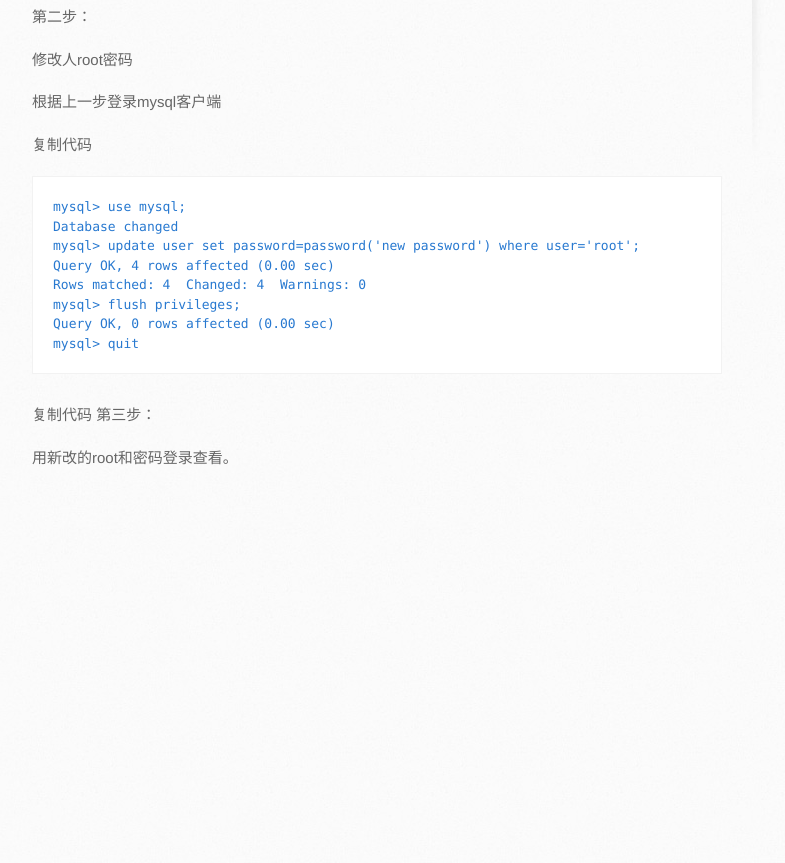
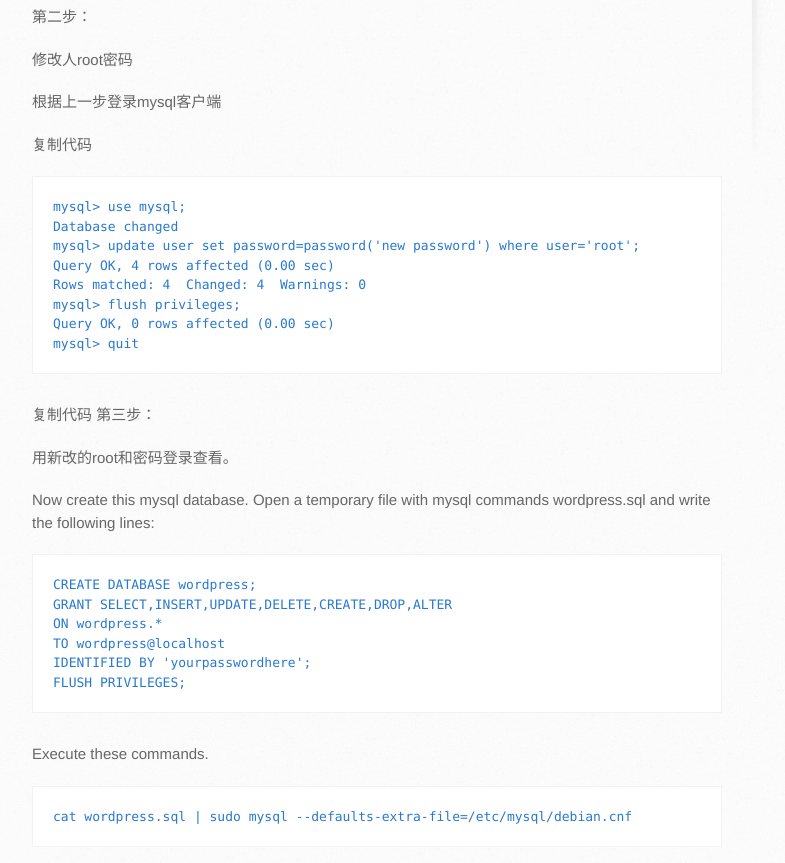
Before and after one commit to xuiv/xuiv.github.io, a Jekyll site: the page built from _posts/2018-04-23-ubuntu-mysql-password.markdown, in a window 1280 px wide and 900 px high, scrolled down 585 px. Shown: the top 863 px of the window, without its empty margins (138-923 px from the left). Built offline with Jekyll 4.4.1, drawn with Linux system fonts in a browser that asks for light colours; some web fonts are replaced; before the commit the page ends 1097 px from its top, so only the background shows below that.

Commit message:
Update 2018-04-23-ubuntu-mysql-password.markdown

````diff
--- a/_posts/2018-04-23-ubuntu-mysql-password.markdown
+++ b/_posts/2018-04-23-ubuntu-mysql-password.markdown
@@ -36,3 +36,17 @@
 第三步：
 
 用新改的root和密码登录查看。
+
+Now create this mysql database. Open a temporary file with mysql commands wordpress.sql and write the following lines:
+```
+CREATE DATABASE wordpress;
+GRANT SELECT,INSERT,UPDATE,DELETE,CREATE,DROP,ALTER
+ON wordpress.*
+TO wordpress@localhost
+IDENTIFIED BY 'yourpasswordhere';
+FLUSH PRIVILEGES;
+```
+Execute these commands.
+```
+cat wordpress.sql | sudo mysql --defaults-extra-file=/etc/mysql/debian.cnf
+```
````
